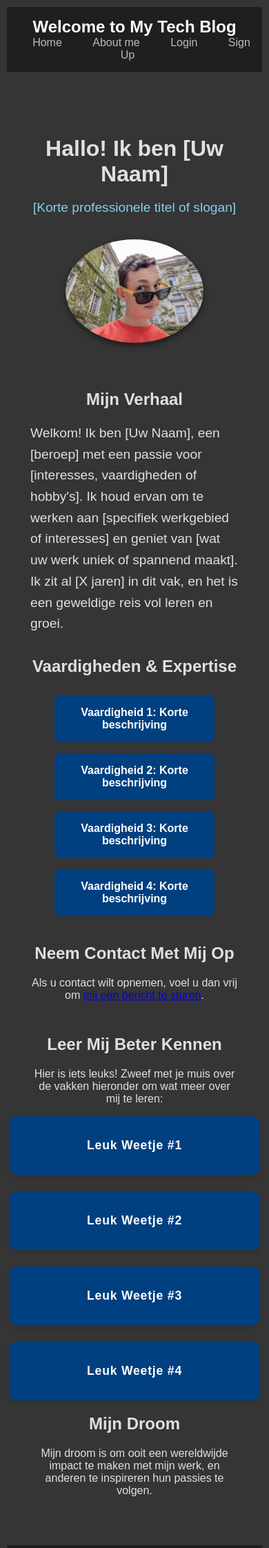
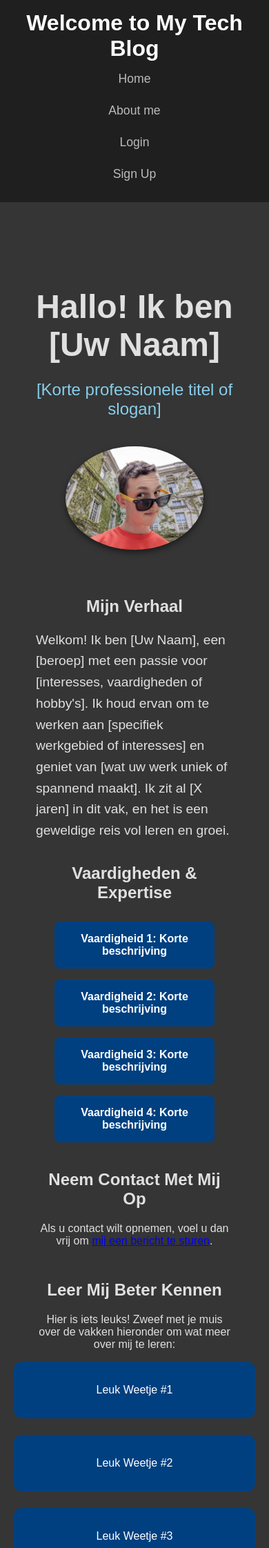
Before and after one commit to BosbesplaysYT/web_14, a Flask app: page /about in a window 390 px wide. Shown: the top 2244 px of the page at 69% size. Run offline with Flask 3, Linux system fonts and the light colour scheme; some libraries are stand-ins or nearby versions.

Commit message:
Small styling fix

```diff
--- a/static/styles.css
+++ b/static/styles.css
@@ -1,57 +1,3 @@
-/* Base styles */
-body {
-    font-family: Arial, sans-serif;
-    margin: 0;
-    padding: 0;
-    background-color: #181818de; /* Slightly lighter */
-    color: #e0e0e0;
-}
-
-/* Header styling */
-header {
-    background-color: #1f1f1f;
-    color: white;
-    padding: 15px;
-    text-align: center;
-}
-
-header h1 {
-    margin: 0;
-    font-size: 2rem;
-}
-
-nav a {
-    color: #bbb;
-    text-decoration: none;
-    margin: 0 15px;
-    font-size: 1.1rem;
-}
-
-nav a:hover {
-    color: white;
-}
-
-/* Main content styling */
-main {
-    padding: 20px;
-    max-width: 900px;
-    margin: 0 auto;
-}
-
-/* Footer styling */
-footer {
-    background-color: #1f1f1f;
-    color: #bbb;
-    text-align: center;
-    padding: 15px 0;
-    margin-top: 20px;
-}
-
-h2, h3 {
-    color: #e0e0e0;
-    text-align: center;
-}
-
 /* Flash message styles */
 .flash-messages {
     max-width: 600px;
@@ -87,6 +33,92 @@ h2, h3 {
     color: white;
     cursor: pointer;
     font-size: 1.2rem;
+}
+
+/* Base styles */
+body {
+    font-family: Arial, sans-serif;
+    margin: 0;
+    padding: 0;
+    background-color: #181818de; /* Slightly lighter */
+    color: #e0e0e0;
+}
+
+/* Header styling */
+header {
+    background-color: #1f1f1f;
+    color: white;
+    padding: 15px;
+    text-align: center;
+}
+
+header h1 {
+    margin: 0;
+    font-size: 2rem;
+}
+
+nav a {
+    color: #bbb;
+    text-decoration: none;
+    margin: 0 15px;
+    font-size: 1.1rem;
+    padding: 10px;
+    border-radius: 5px;
+    transition: background-color 0.3s ease;
+}
+
+nav a:hover {
+    color: white;
+    background-color: #333;
+}
+
+/* Active state for login button */
+nav a.login-btn {
+    background-color: #79b8ff;
+    color: white;
+    padding: 10px 15px;
+    border-radius: 5px;
+    margin-left: 10px;
+    transition: background-color 0.3s ease;
+}
+
+nav a.login-btn:hover {
+    background-color: #0059B3;
+}
+
+/* Active state for signup button */
+nav a.signup-btn {
+    background-color: #4caf50; /* Different color for signup */
+    color: white;
+    padding: 10px 15px;
+    border-radius: 5px;
+    margin-left: 10px;
+    transition: background-color 0.3s ease;
+}
+
+nav a.signup-btn:hover {
+    background-color: #388e3c; /* Darker green on hover */
+}
+
+/* Main content styling */
+main {
+    padding: 20px;
+    max-width: 900px;
+    margin: 0 auto;
+}
+
+/* Footer styling */
+footer {
+    background-color: #1f1f1f;
+    color: #bbb;
+    text-align: center;
+    padding: 15px 0;
+    margin-top: 20px;
+}
+
+h2, h3 {
+    color: #e0e0e0;
+    text-align: center;
 }
 
 /* Post preview boxes */
@@ -348,202 +369,26 @@ form button:hover {
     cursor: pointer;
     text-align: center;
     width: 100%;
-    max-width: 300px;
-    transition: transform 0.3s ease, background-color 0.3s ease, box-shadow 0.3s ease;
-    box-shadow: 0 4px 6px rgba(0, 0, 0, 0.1); /* Light shadow */
-    font-size: 1.1rem;
-    font-weight: bold;
-    letter-spacing: 0.05rem;
-    position: relative;
-    overflow: hidden;
-}
-
-.about-me-container .grid-item::before {
-    content: '';
-    position: absolute;
-    top: 0;
-    left: 0;
-    width: 100%;
-    height: 100%;
-    background-color: rgba(255, 255, 255, 0.1);
-    opacity: 0;
-    transition: opacity 0.3s ease;
-    z-index: 1;
-}
-
-.about-me-container .grid-item:hover::before {
-    opacity: 1;
+    transition: transform 0.3s, box-shadow 0.3s;
 }
 
 .about-me-container .grid-item:hover {
-    transform: translateY(-10px); /* Lift the box slightly */
-    background-color: #0059B3; /* Lighter blue on hover */
-    box-shadow: 0 8px 15px rgba(0, 0, 0, 0.2); /* Deeper shadow on hover */
+    transform: scale(1.05);
+    box-shadow: 0 4px 20px rgba(0, 0, 0, 0.5);
 }
 
-.about-me-container .grid-item p {
-    margin: 0;
-    z-index: 2;
-    position: relative;
-}
-
-/* Optional: Add hover animations to text inside the grid item */
-.about-me-container .grid-item:hover p {
-    color: #FFD700; /* Gold color text on hover */
-    transition: color 0.3s ease;
-}
-
-/* Contact Section */
-.about-me-container .contact-section h3 {
-    font-size: 2rem;
-    color: #e0e0e0;
-    margin-bottom: 1rem;
-}
-
-.about-me-container .contact-section form {
-    max-width: 600px;
-    margin: 0 auto;
-    padding: 1rem;
-}
-
-.about-me-container .contact-section form input,
-.about-me-container .contact-section form textarea {
-    width: 100%;
-    background-color: #222;
-    color: white;
-    border: 1px solid #444;
-    padding: 10px;
-    margin-top: 10px;
-    border-radius: 5px;
-    transition: border-color 0.3s ease;
-}
-
-.about-me-container .contact-section form input:focus,
-.about-me-container .contact-section form textarea:focus {
-    outline: none;
-    border-color: #79b8ff;
-}
-
-.about-me-container .contact-section form button {
-    background-color: #444;
-    color: white;
-    border: none;
-    padding: 10px 20px;
-    cursor: pointer;
-    border-radius: 5px;
-    transition: background-color 0.3s ease;
-}
-
-.about-me-container .contact-section form button:hover {
-    background-color: #555;
-}
-
-/* Styles for nav links in header */
-nav a {
-    color: #bbb;
-    text-decoration: none;
-    margin: 0 15px;
-    font-size: 1.1rem;
-    padding: 10px;
-    border-radius: 5px;
-    transition: background-color 0.3s ease;
-}
-
-nav a:hover {
-    color: white;
-    background-color: #333;
-}
-
-/* Active state for login and signup buttons */
-nav a.login-btn, nav a.signup-btn {
-    background-color: #79b8ff;
-    color: white;
-    padding: 10px 15px;
-    border-radius: 5px;
-    margin-left: 10px;
-    transition: background-color 0.3s ease;
-}
-
-nav a.login-btn:hover, nav a.signup-btn:hover {
-    background-color: #0059B3;
-    color: white;
-}
-
-/* Mobile responsive styles */
-@media only screen and (max-width: 768px) {
-    /* General layout adjustments */
-    body {
-        padding: 10px;
+/* Responsive Styles */
+@media (max-width: 768px) {
+    nav a {
+        display: block;
+        margin: 5px 0;
     }
 
-    header h1 {
-        font-size: 1.5rem;
-    }
-
-    nav a {
-        font-size: 1rem;
-        margin: 0 10px;
-    }
-
-    main {
-        padding: 10px;
-    }
-
-    footer {
-        padding: 10px 0;
-    }
-
-    /* Adjust flash message font size */
-    .flash-message {
-        font-size: 0.9rem;
-        padding: 8px;
-    }
-
-    /* Post previews: reduce padding and margin */
     .post-preview {
-        padding: 15px;
-        margin-bottom: 15px;
-    }
-
-    /* Form adjustments */
-    form input, form textarea {
-        padding: 8px;
-        margin-top: 8px;
-    }
-
-    /* Login form specific */
-    .login-form {
-        width: 100%;
-        padding: 30px;
-    }
-
-    .login-form button {
-        width: 100%;
-    }
-
-    /* Comment section styling */
-    .comments-section {
-        padding: 15px;
-    }
-
-    .comment {
-        padding: 8px;
-    }
-
-    /* About me page responsiveness */
-    .about-me-container {
-        padding: 1.5rem;
-    }
-
-    .about-me-container .main-heading {
-        font-size: 2rem;
-    }
-
-    .about-me-container .sub-heading {
-        font-size: 1.2rem;
+        max-height: none; /* Remove height restriction on smaller screens */
     }
 
     .about-me-container .interactive-grid {
-        grid-template-columns: 1fr;
+        grid-template-columns: 1fr; /* Stack items on smaller screens */
     }
 }
```
Also changed, not shown: other parts of static/styles.css (+11 -22 lines).
